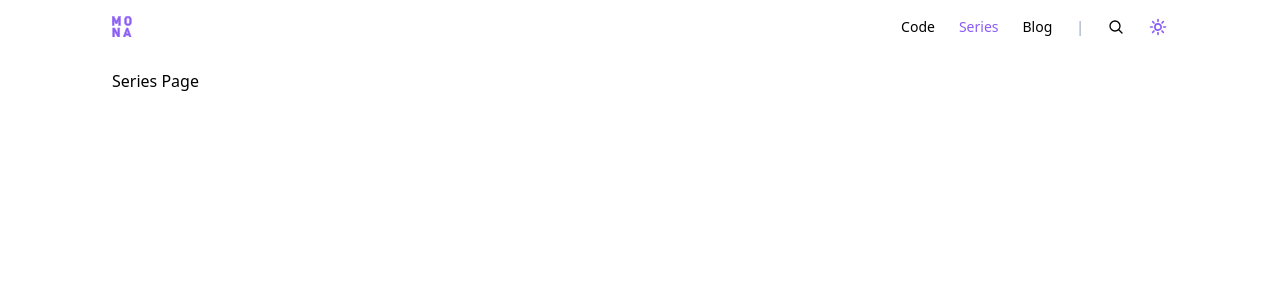
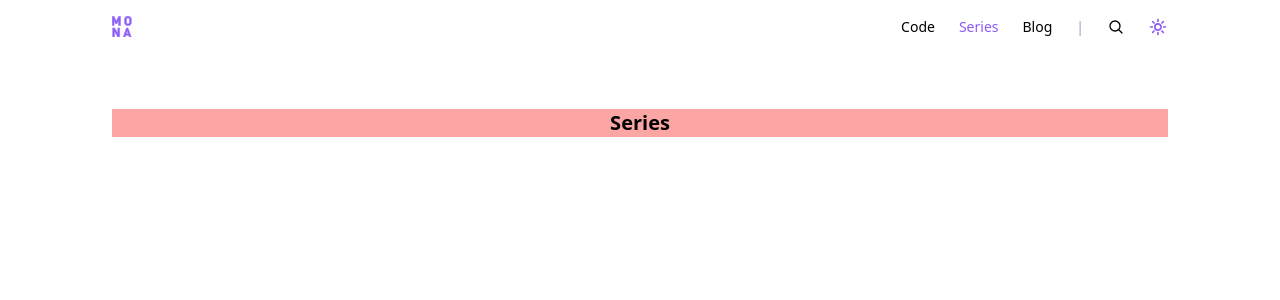
Before and after one commit to MohammadNawawi/mona, a Next.js app: page /series in a window 1280 px wide. Shown: the top 300 px of the page. Built offline with nearby package versions, Linux system fonts and the light colour scheme.

Commit message:
feat(UI) : Series Section

```diff
--- a/src/app/series/page.tsx
+++ b/src/app/series/page.tsx
@@ -1,7 +1,11 @@
 export default function SeriesPage() {
   return (
     <main className="mx-auto flex max-w-6xl gap-8 px-6 transition-all duration-200 ease-in-out lg:px-12 py-4">
-      <h1>Series Page</h1>
+      <section className="w-screen mt-10">
+        <div className="bg-red-300">
+          <h1 className="text-center text-xl font-bold">Series</h1>
+        </div>
+      </section>
     </main>
   );
 }
```
